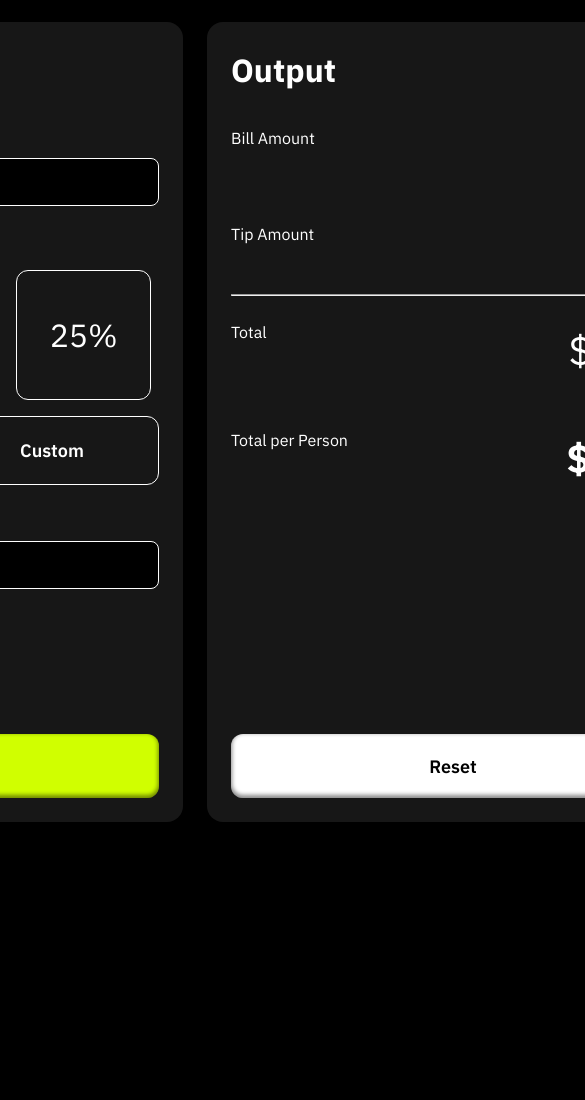
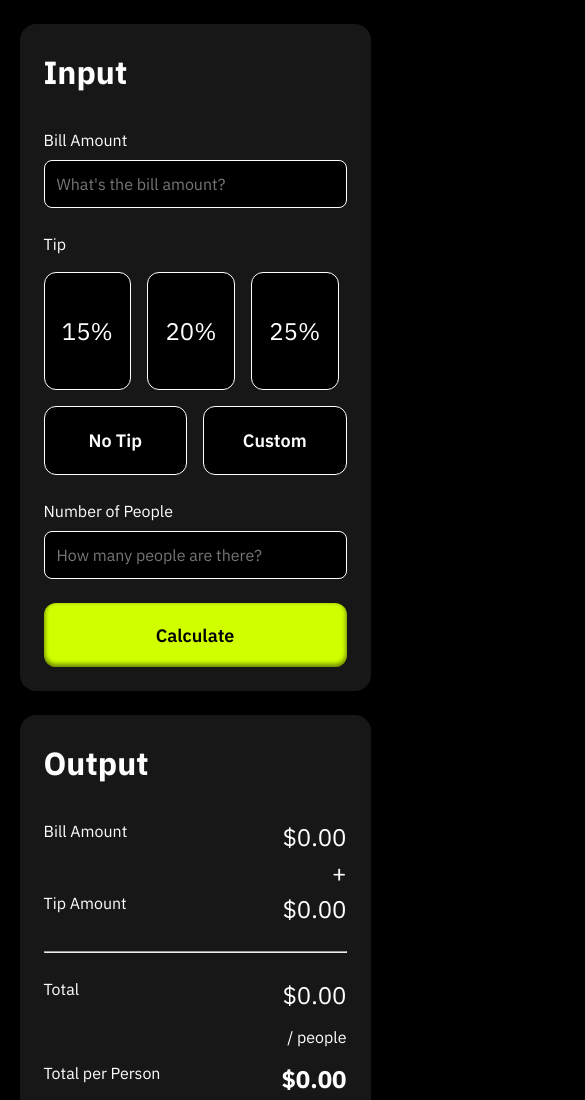
Before and after one commit to hhong621/Bill-Splitter, a plain HTML site: page index.html in a window 390 px wide. Shown: the top 1100 px of the page, 585 px wide, since content can reach past the window. Before the commit the page ends 844 px from the top, so only its background shows below. Drawn offline with Linux system fonts and the light colour scheme.

Commit message:
added mobile responsive

```diff
--- a/index.html
+++ b/index.html
@@ -108,6 +108,9 @@
         document.getElementById("totalOutput").innerHTML = "$" + total;
         document.getElementById("splitTotalOutput").innerHTML = "$" + splitTotal;
         document.getElementById("numPeopleOutput").innerHTML = numPeople;
+
+        //scroll to for mobile
+        document.getElementsByClassName("output-section")[0].scrollIntoView();
     });
 
     //hide show custom tip input
@@ -128,6 +131,7 @@
 
     });
 
+    //reset input
     resetButton.addEventListener("click", (e) => {
         splitBillForm.reset();
         //clear output
@@ -138,6 +142,9 @@
         document.getElementById("customPercentLabel").style.display = "none";
         document.getElementById("customPercent").style.display = "none";
         document.getElementById("numPeopleOutput").innerHTML = "";
+
+        //scroll to for mobile
+        window.scrollTo(0, 0);
     });
 </script>
 </html>
--- a/style.css
+++ b/style.css
@@ -55,6 +55,10 @@
     --surface: #171717;
     --primary: #D0FF00;
     --warning: #FF0000;
+}
+
+html {
+  scroll-behavior: smooth;
 }
 
 body {
@@ -158,6 +162,7 @@ input[type=radio] {
 }
 
 .radio-num {
+  background-color: var(--background);
   border-radius: 12px;
   border: var(--white) 1px solid;
   font-size: 32px;
@@ -167,6 +172,7 @@ input[type=radio] {
 }
 
 .radio-text {
+  background-color: var(--background);
   border-radius: 12px;
   border: var(--white) 1px solid;
   font-size: 18px;
@@ -216,3 +222,31 @@ hr {
 #customPercent, #customPercentLabel {
   display: none;
 }
+
+@media only screen and (max-width: 768px) {
+  body {
+    align-items: start;
+  }
+
+  main {
+    flex-direction: column;
+    padding: 24px 0;
+  }
+
+  .section {
+    width: 90vw;
+    height: fit-content;
+  }
+
+  .output-section {
+    justify-content: start;
+  }
+
+  .radio-num {
+    font-size: 24px;
+  }
+
+  .output-num, #totalOutput, #splitTotalOutput {
+    font-size: 24px;
+  }
+}
```
